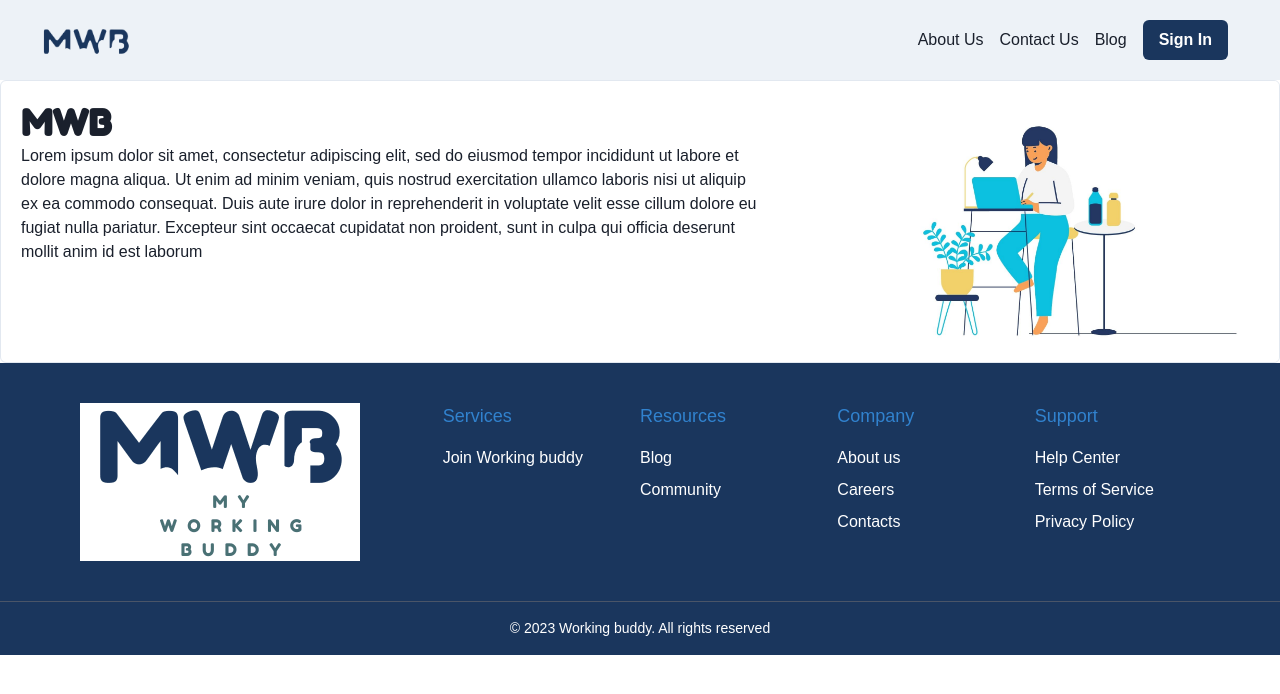
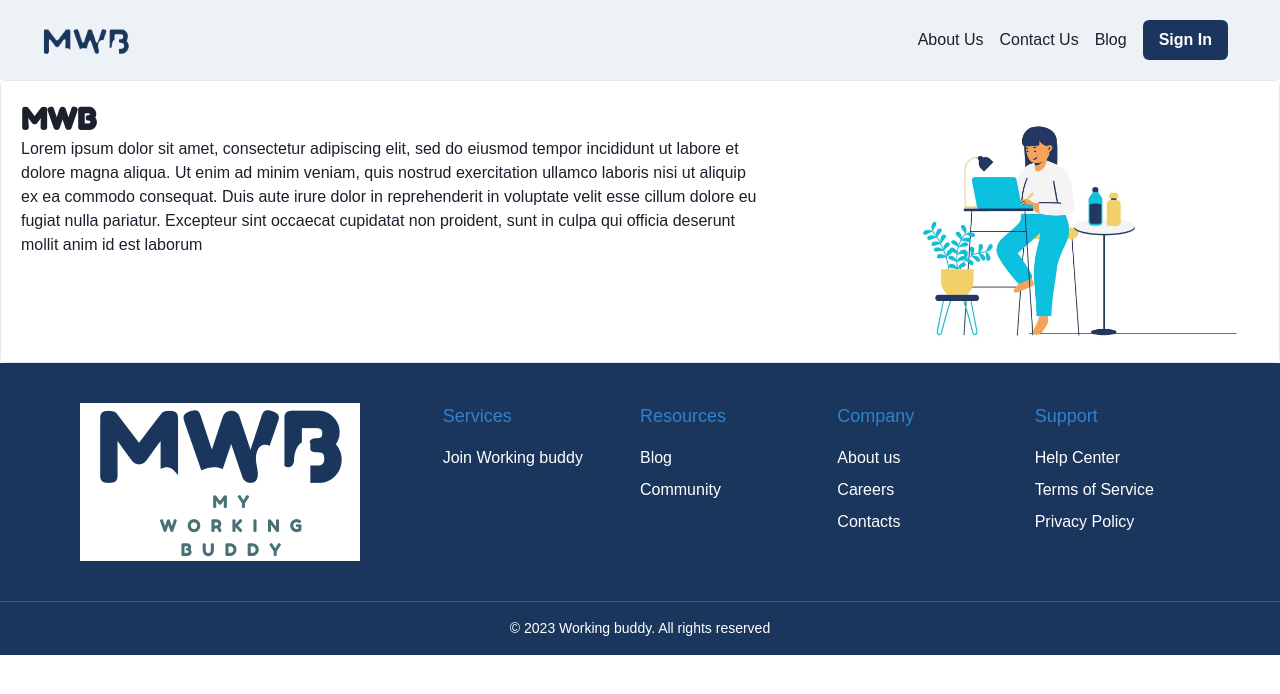
Before and after one commit to My-Working-Buddy/working-buddy, a React (Create React App) app: page / in a window 1280 px wide. Shown: the top 694 px of the page. Built offline with nearby package versions, Linux system fonts and the light colour scheme; a web font is replaced by a local one.

Commit message:
fix: make changes to banner test file

```diff
--- a/src/app/components/Banner/Banner.tsx
+++ b/src/app/components/Banner/Banner.tsx
@@ -5,7 +5,7 @@ import { Text, Image, Heading, Card, CardBody, Stack } from "@chakra-ui/react";
 export const BannerText = () => {
   return (
     <div className="">
-      <Heading>MWB</Heading>
+      <Heading size="lg" as="h3">MWB</Heading>
       <Text>
         Lorem ipsum dolor sit amet, consectetur adipiscing elit, sed do eiusmod
         tempor incididunt ut labore et dolore magna aliqua. Ut enim ad minim
```
Also changed, not shown: 1 other file (tests, documents, lock files or other folders).
